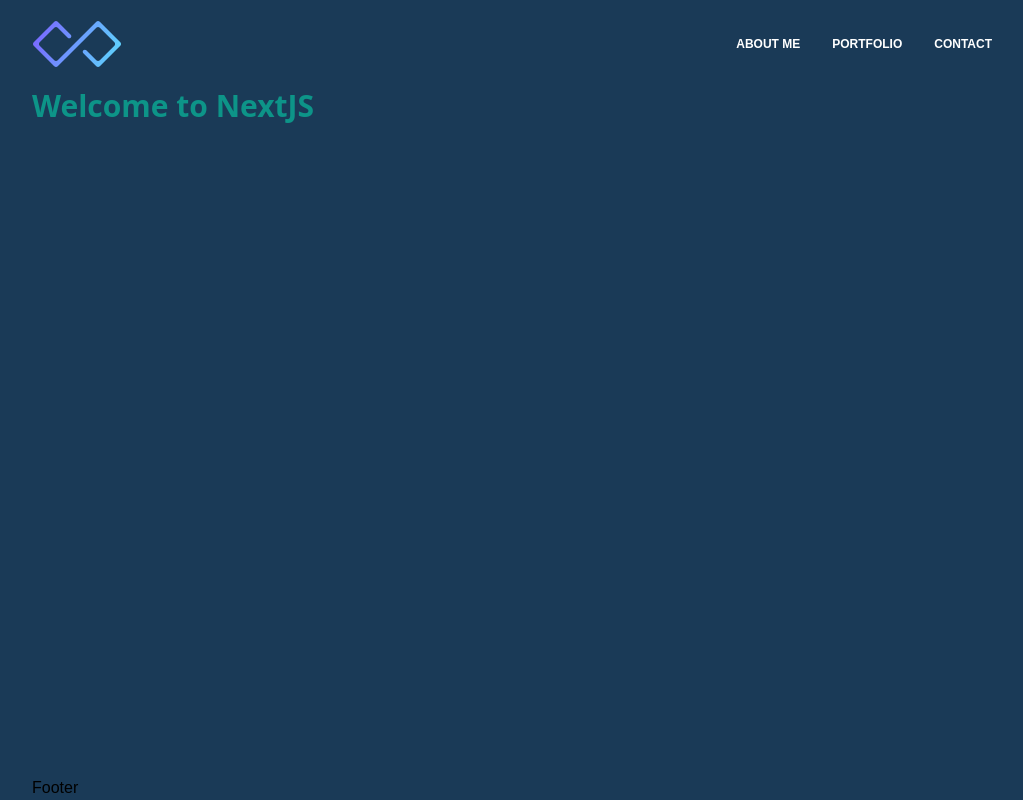
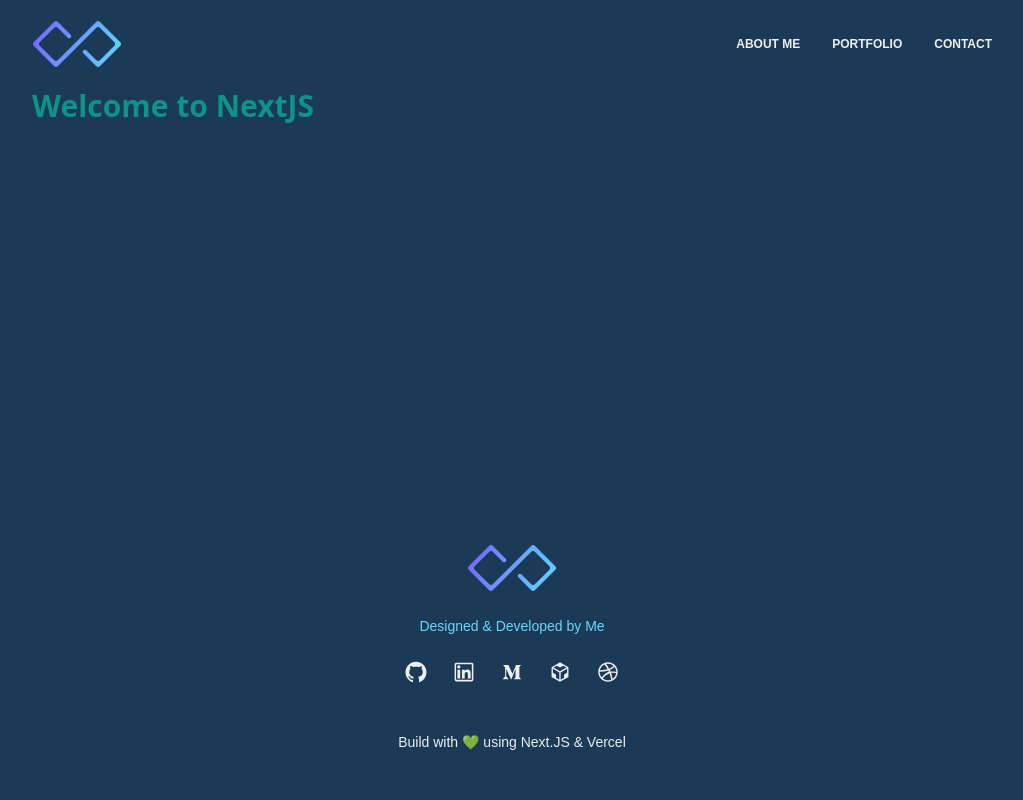
Before and after one commit to aditraanggra/personal-portfolio, a Next.js app in the folder anggra-portfolio/: page / in a window 1280 px wide. Shown: the whole page, without its empty margins (128-1151 px from the left). Built offline with nearby package versions, Linux system fonts and the light colour scheme.

Commit message:
Add Footer Functionality

```diff
--- a/anggra-portfolio/components/Footer.js
+++ b/anggra-portfolio/components/Footer.js
@@ -1,7 +1,55 @@
-import React from 'react'
+import Image from 'next/image'
+import Logo from '../public/BrandLogo.svg'
+
+import { IconContext } from 'react-icons'
+import {
+  AiOutlineDribbble,
+  AiOutlineCodeSandbox,
+  AiOutlineLinkedin,
+  AiOutlineGithub,
+  AiOutlineMedium,
+} from 'react-icons/ai'
 
 const Footer = () => {
-  return <div>Footer</div>
+  return (
+    <IconContext.Provider
+      value={{
+        size: '1.5em',
+        color: '#eeeeee',
+      }}
+    >
+      <footer>
+        <div className='flex flex-col justify-center items-center space-y-6'>
+          <Image src={Logo} alt='logo' className='cursor-pointer mb-4' />
+          <p className='font-medium text-sm text-[#68D7FF]'>
+            Designed & Developed by Me
+          </p>
+          <ul className='flex flex-row space-x-6'>
+            <li>
+              <AiOutlineGithub />
+            </li>
+            <li>
+              <AiOutlineLinkedin />
+            </li>
+            <li>
+              <AiOutlineMedium />
+            </li>
+            <li>
+              <AiOutlineCodeSandbox />
+            </li>
+            <li>
+              <AiOutlineDribbble />
+            </li>
+          </ul>
+        </div>
+        <div className='py-12'>
+          <p className='text-center text-sm text-[#eeeeee] font-normal'>
+            Build with &#128154; using Next.JS & Vercel
+          </p>
+        </div>
+      </footer>
+    </IconContext.Provider>
+  )
 }
 
 export default Footer
--- a/anggra-portfolio/components/Header.js
+++ b/anggra-portfolio/components/Header.js
@@ -21,7 +21,7 @@ const Header = () => {
           <ul className='flex flex-row justify-end space-x-8'>
             {Menuitems.map((items, index) => (
               <li
-                className='text-xs font-bold text-white hover:text-[#68D7FF] cursor-pointer'
+                className='text-xs font-bold text-[#eeeeee] hover:text-[#68D7FF] cursor-pointer'
                 key={index}
               >
                 {items}
--- a/anggra-portfolio/package.json
+++ b/anggra-portfolio/package.json
@@ -10,7 +10,8 @@
   "dependencies": {
     "next": "12.0.8",
     "react": "17.0.2",
-    "react-dom": "17.0.2"
+    "react-dom": "17.0.2",
+    "react-icons": "^4.3.1"
   },
   "devDependencies": {
     "autoprefixer": "^10.4.2",
```
Also changed, not shown: 1 other file (tests, documents, lock files or other folders).
